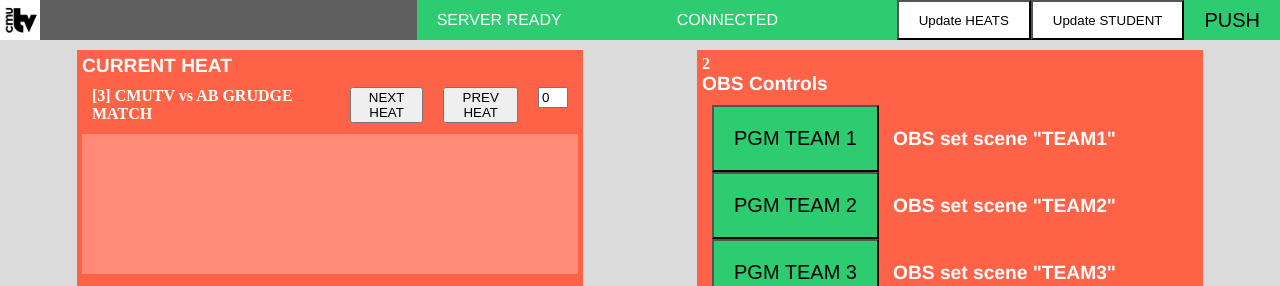
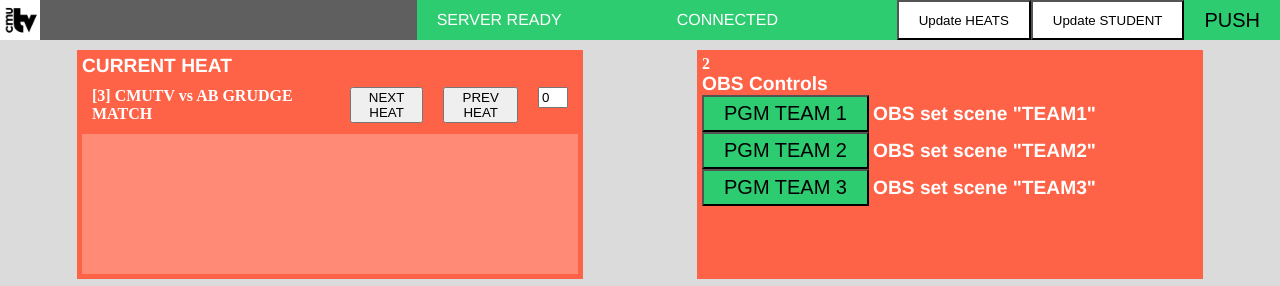
Before and after one commit to suDotMatrix/cmuTVBuggyRosterWebapp, a website: page client_webapp/app.html in a window 1280 px wide. Shown: the top 286 px of the page. Drawn offline with nearby package versions, Linux system fonts and the light colour scheme.

Commit message:
Change to size of OBS Buttons

```diff
--- a/client_webapp/app.css
+++ b/client_webapp/app.css
@@ -277,9 +277,9 @@
 
 .pgmbutton {
 	height: 100%;
-    margin: 10px;
-    padding-bottom: 10px;
-    padding-top: 10px;
+    margin: 0px;
+    padding-bottom: 5px;
+    padding-top: 5px;
     padding-left: 20px;
     padding-right: 20px;
     /* position: absolute; */
```
